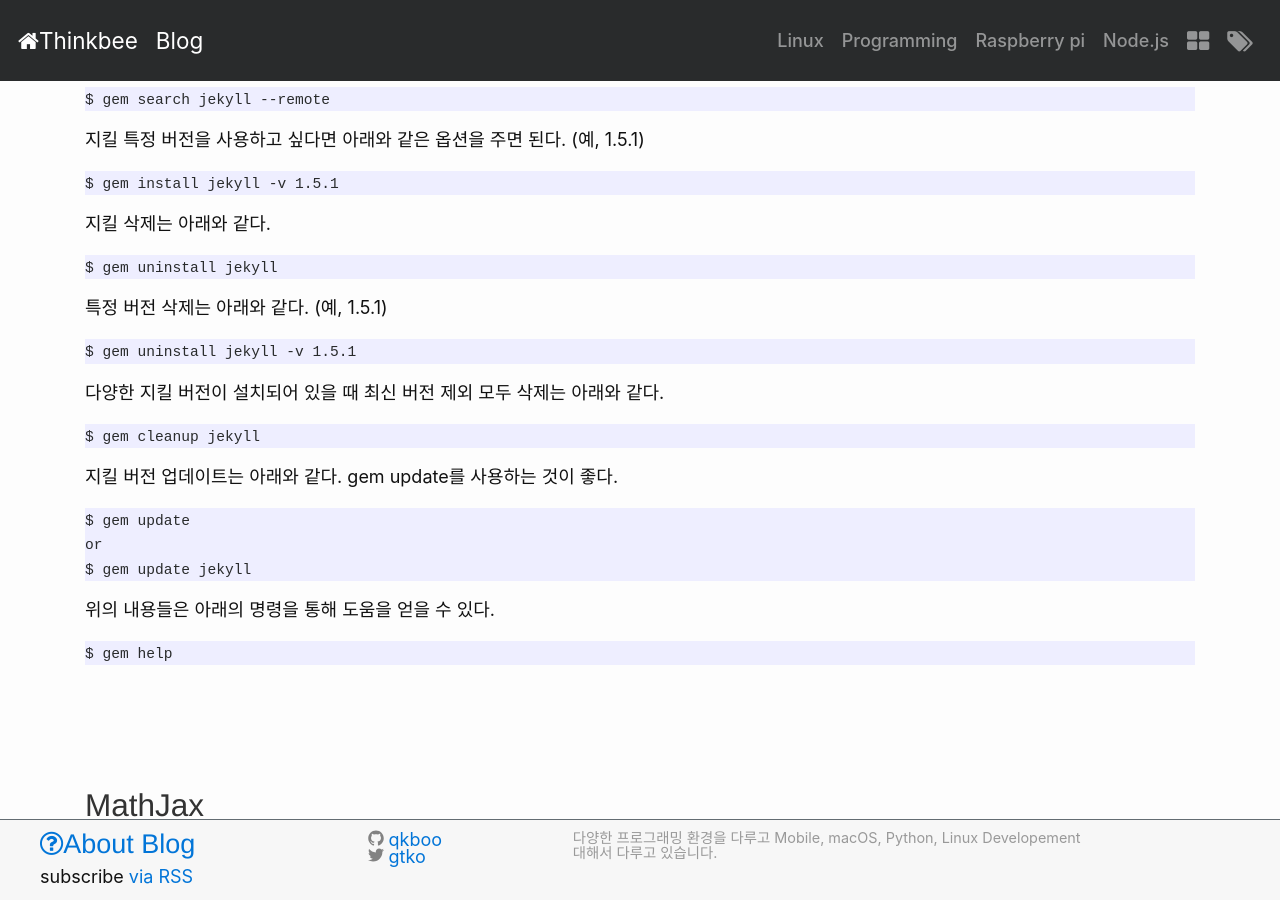
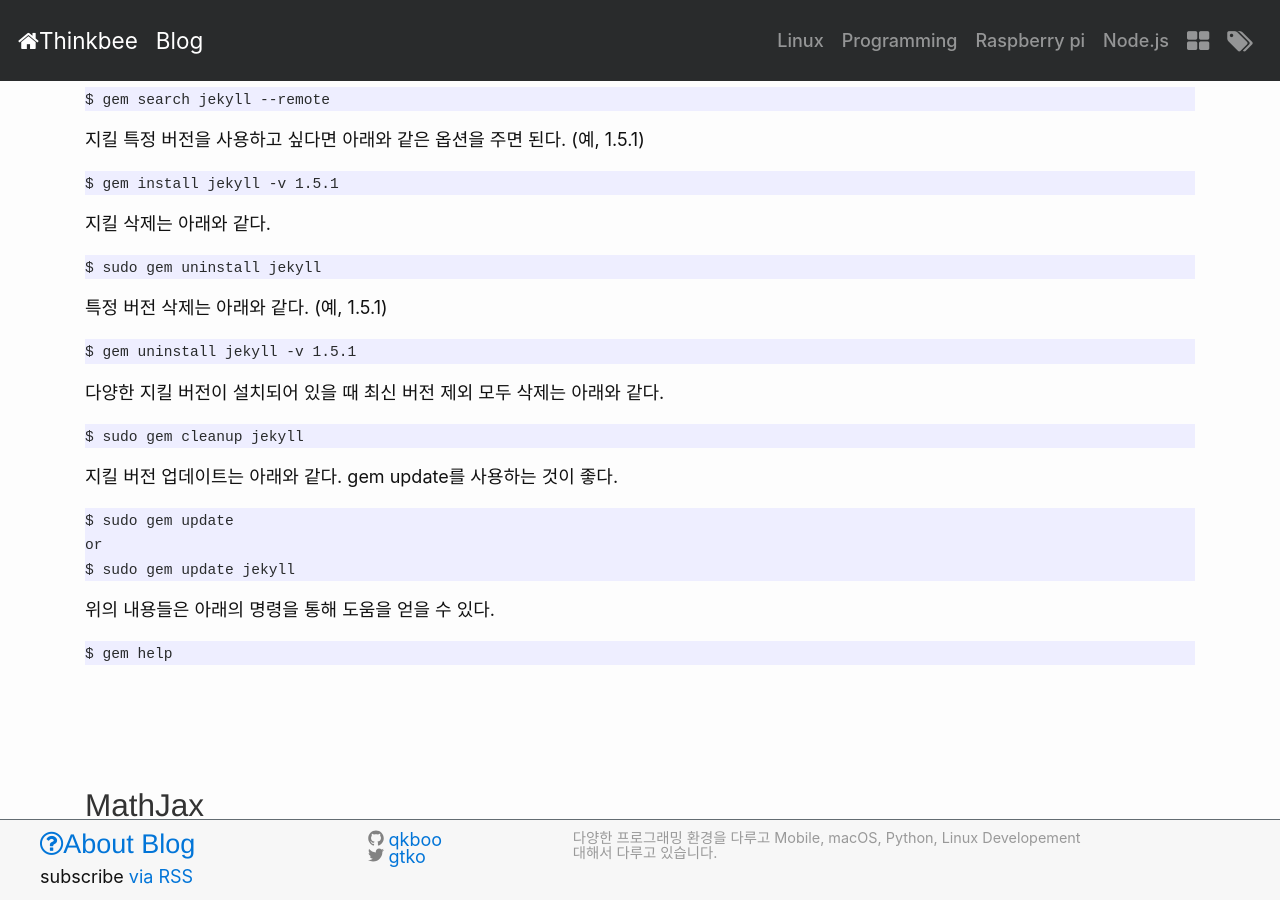
Before and after one commit to webhacking/qkboo.github.io, a Jekyll site: the page built from _posts/jekyll/2017-05-06-jekyll-install.md, in a window 1280 px wide and 900 px high, scrolled down 4329 px. Built offline with Jekyll 4.4.1, drawn with Linux system fonts in a browser that asks for light colours; nearby versions of some CDN libraries; comment, search, counter and statistics services are not loaded.

Commit message:
post: edit some error

````diff
--- a/_posts/jekyll/2017-05-06-jekyll-install.md
+++ b/_posts/jekyll/2017-05-06-jekyll-install.md
@@ -219,7 +219,7 @@ $ gem install jekyll -v 1.5.1
 지킬 삭제는 아래와 같다.
 
 ```
-$ gem uninstall jekyll
+$ sudo gem uninstall jekyll
 ```
 
 특정 버전 삭제는 아래와 같다. (예, 1.5.1)
@@ -231,15 +231,15 @@ $ gem uninstall jekyll -v 1.5.1
 다양한 지킬 버전이 설치되어 있을 때 최신 버전 제외 모두 삭제는 아래와 같다.
 
 ```
-$ gem cleanup jekyll
+$ sudo gem cleanup jekyll
 ```
 
 지킬 버전 업데이트는 아래와 같다. gem update를 사용하는 것이 좋다.
 
 ```
-$ gem update
+$ sudo gem update
 or
-$ gem update jekyll
+$ sudo gem update jekyll
 ```
 
 위의 내용들은 아래의 명령을 통해 도움을 얻을 수 있다.
````
